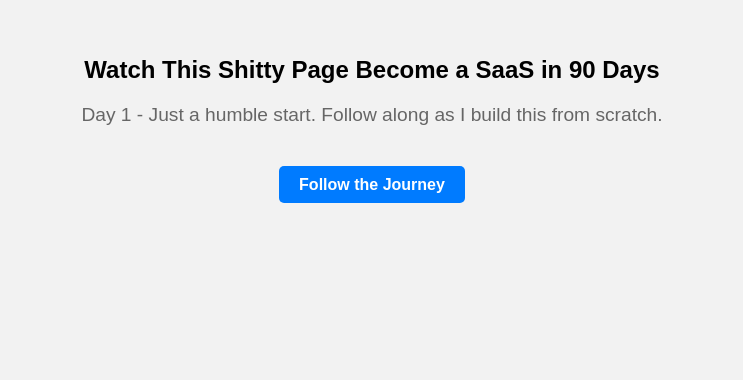
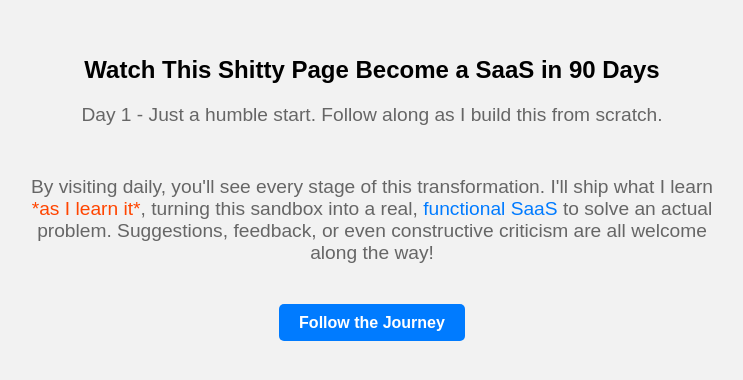
Before and after one commit to metacortexcypher/project-beta, a plain HTML site: page index.html in a window 1280 px wide. Shown: the part 228-608 px from the top of the page, without its empty margins (268-1011 px from the left). Drawn offline with Linux system fonts and the light colour scheme.

Commit message:
added more intro

```diff
--- a/index.html
+++ b/index.html
@@ -16,6 +16,11 @@
 
         <h2>Watch This Shitty Page Become a SaaS in 90 Days</h2>
         <p>Day 1 - Just a humble start. Follow along as I build this from scratch.</p>
+        <div><p id="new">
+            By visiting daily, you'll see every stage of this transformation. I'll ship what I learn
+            <span>*as I learn it*</span>, turning this sandbox into a real, <span id="colored">functional SaaS</span> to solve an actual problem.
+            Suggestions, feedback, or even constructive criticism are all welcome along the way!
+         </p></div>
         <a href="https://twitter.com/therealprineur" target="_blank" class="btn">Follow the Journey</a>
 
     </main>
--- a/styles.css
+++ b/styles.css
@@ -24,3 +24,20 @@
  .btn:hover {
     background-color: black;
  }
+
+ #new {
+   width: 700px;
+   text-align: center;
+ }
+
+ div{
+   width: 700px;
+   margin: auto;
+ }
+ span{
+   color: orangered;
+ }
+
+ #colored{
+   color: #007bff;
+ }
```
